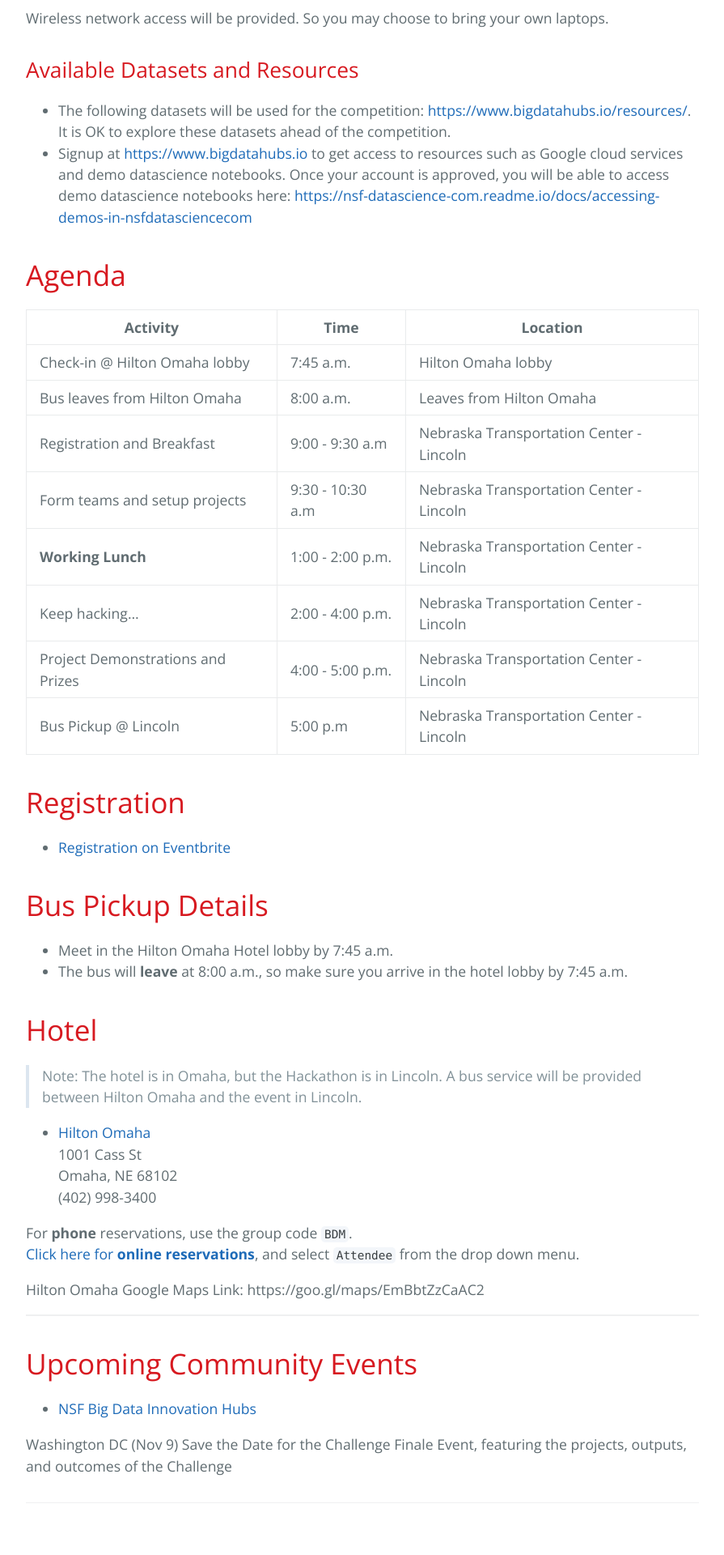
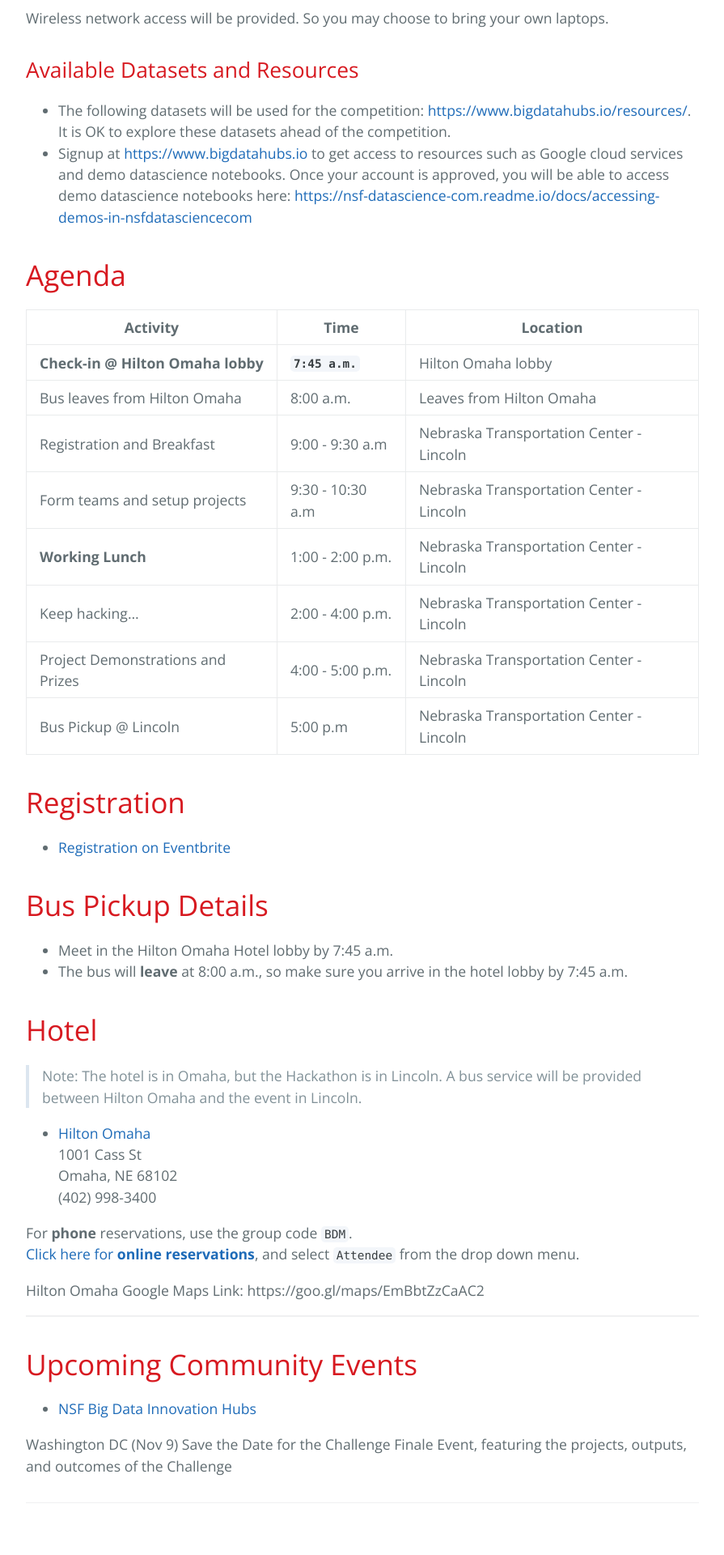
Before and after one commit to BridgingBigData/BridgingBigData.github.io, a Jekyll site: the page built from pages/tdc.md, in a window 1280 px wide. Shown: the part 2242-4162 px from the top of the page at 81% size, without its empty margins (192-1087 px from the left). Built offline with Jekyll 4.4.1, drawn with Linux system fonts in a browser that asks for light colours.

Commit message:
highlight

```diff
--- a/pages/tdc.md
+++ b/pages/tdc.md
@@ -53,7 +53,7 @@
 
 | Activity                          | Time             | Location                                 |
 |-----------------------------------|------------------|------------------------------------------|
-| Check-in @ Hilton Omaha lobby     | 7:45 a.m.        | Hilton Omaha lobby                       |
+| **Check-in @ Hilton Omaha lobby** | **`7:45 a.m.`**    | Hilton Omaha lobby                       |
 | Bus leaves from Hilton Omaha      | 8:00 a.m.        | Leaves from Hilton Omaha                 |
 | Registration and Breakfast        | 9:00 - 9:30 a.m  | Nebraska Transportation Center - Lincoln |
 | Form teams and setup projects     | 9:30 - 10:30 a.m | Nebraska Transportation Center - Lincoln |
```
